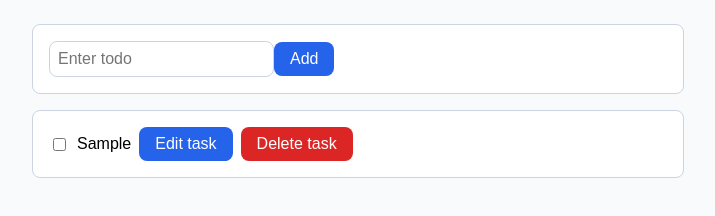
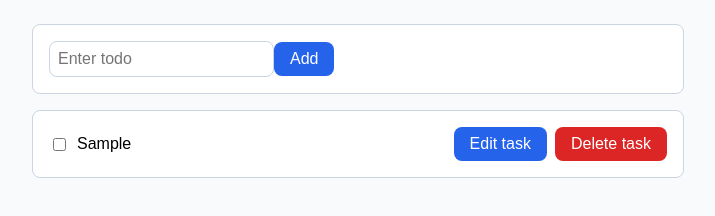
Before and after one commit to sambit-srcm/react-learning, a website built with Vite: page p1/index.html in a window 1280 px wide. Both pictures are taken after typing "Sample" into the empty fields and a click on the button "Add". Shown: the whole page, without its empty margins (282-997 px from the left). Built offline with nearby package versions, Linux system fonts and the light colour scheme.

Commit message:
fix: replace overloaded .row class with purpose-built todo layout classes
The list, row, left, and actions divs all shared .row (horizontal flex)
which stacked todos side-by-side and squeezed the label text vertical.

- todo-list: column flex so todos stack vertically
- todo-row: row flex with space-between to push actions to the right
- todo-left: row flex with flex:1 + min-width:0 so it claims remaining space
- todo-actions: row flex with flex-shrink:0 so buttons never compress
- todo-title: flex:1 + min-width:0 + word-break so long titles wrap cleanly

```diff
--- a/p1/src/components/Table.ts
+++ b/p1/src/components/Table.ts
@@ -6,7 +6,7 @@ import {
 
 import { saveToStorage } from '../app.storage';
 import { renderApp } from './App';
-import { CLASS_CARD, CLASS_ROW, CLASS_COMPLETED, CLASS_BTN_PRIMARY, CLASS_BTN_DANGER } from '../constants/classes';
+import { CLASS_CARD, CLASS_COMPLETED, CLASS_BTN_PRIMARY, CLASS_BTN_DANGER } from '../constants/classes';
 
 /** Builds and returns the todo list element, or an empty-state message if there are no todos. */
 export function Table(): HTMLDivElement {
@@ -17,12 +17,12 @@ export function Table(): HTMLDivElement {
     return container;
   }
   const list = document.createElement('div');
-  list.className = CLASS_ROW;
+  list.className = 'todo-list';
   state.todos.forEach((todo) => {
     const row = document.createElement('div');
-    row.className = CLASS_ROW;
+    row.className = 'todo-row';
     const left = document.createElement('div');
-    left.className = CLASS_ROW;
+    left.className = 'todo-left';
     const checkbox = document.createElement('input');
     checkbox.type = 'checkbox';
     checkbox.id = `todo-${todo.id}`;
@@ -38,7 +38,7 @@ export function Table(): HTMLDivElement {
     left.appendChild(label);
 
     const actions = document.createElement('div');
-    actions.className = CLASS_ROW;
+    actions.className = 'todo-actions';
     const editButton = document.createElement('button');
     editButton.className = CLASS_BTN_PRIMARY;
     editButton.textContent = 'Edit task';
--- a/p1/style.css
+++ b/p1/style.css
@@ -99,6 +99,46 @@ input {
   color: white;
 }
 
+.todo-list {
+  display: flex;
+
+  flex-direction: column;
+
+  gap: var(--space-sm);
+}
+
+.todo-row {
+  display: flex;
+
+  align-items: center;
+
+  justify-content: space-between;
+
+  gap: var(--space-sm);
+}
+
+.todo-left {
+  display: flex;
+
+  align-items: center;
+
+  gap: var(--space-sm);
+
+  flex: 1;
+
+  min-width: 0;
+}
+
+.todo-actions {
+  display: flex;
+
+  align-items: center;
+
+  gap: var(--space-sm);
+
+  flex-shrink: 0;
+}
+
 .todo-title {
   flex: 1;
 
```
